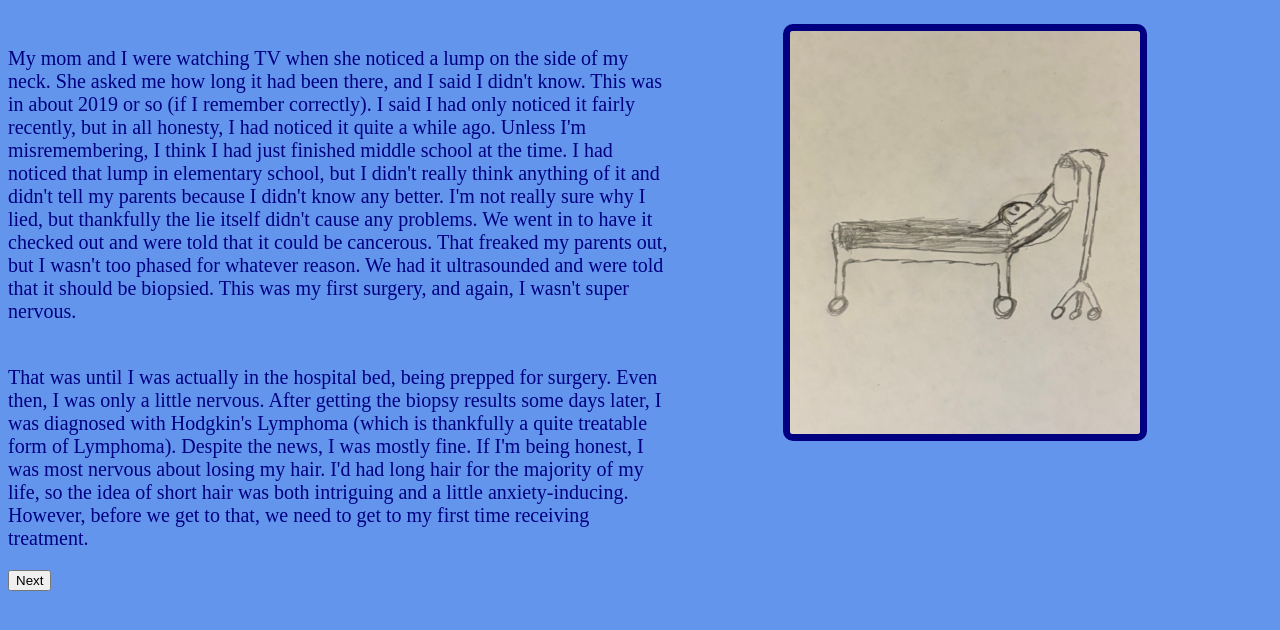
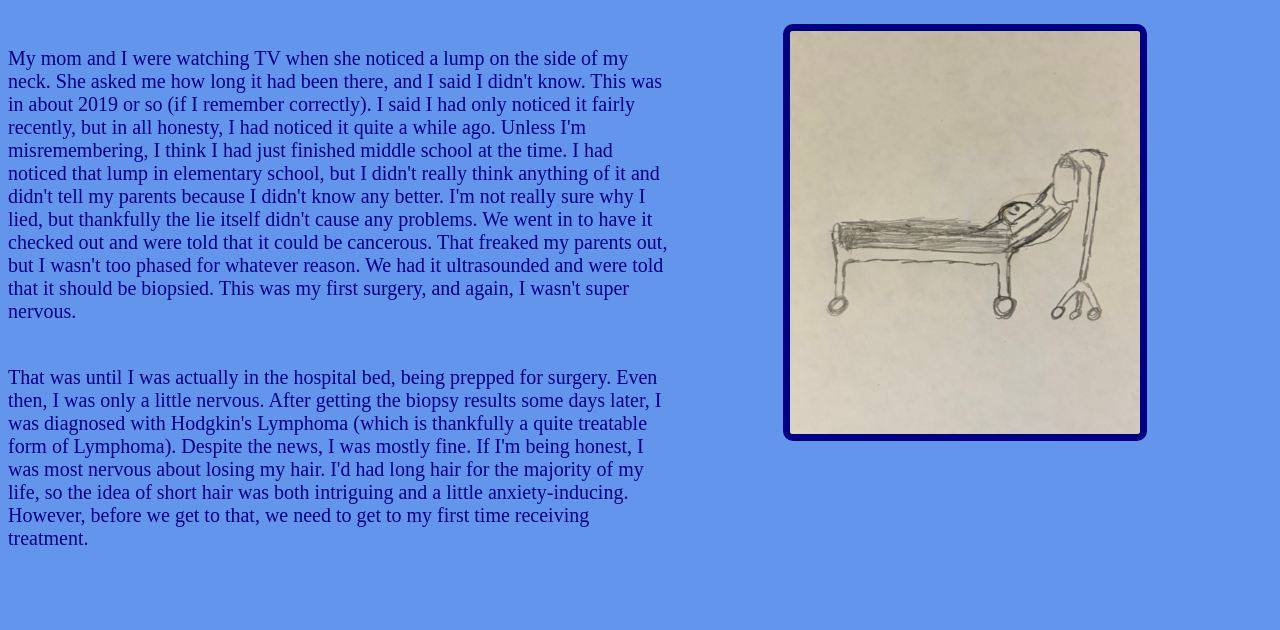
Before and after one commit to JackDoesNotExist/ESOC300-Project, a plain HTML site: page pg1.html in a window 1280 px wide. Shown: the part 58-688 px from the top of the page. Drawn offline with Linux system fonts and the light colour scheme.

Commit message:
Remove 'Next' button from pg1.html
Removed the 'Next' button from the HTML structure.

```diff
--- a/pg1.html
+++ b/pg1.html
@@ -37,10 +37,4 @@
             However, before we get to that, we need to get to my first time receiving treatment.
         </p>
     </div>
-
-    <div>
-        <button>
-            Next
-        </button>
-    </div>
 </body>
```
